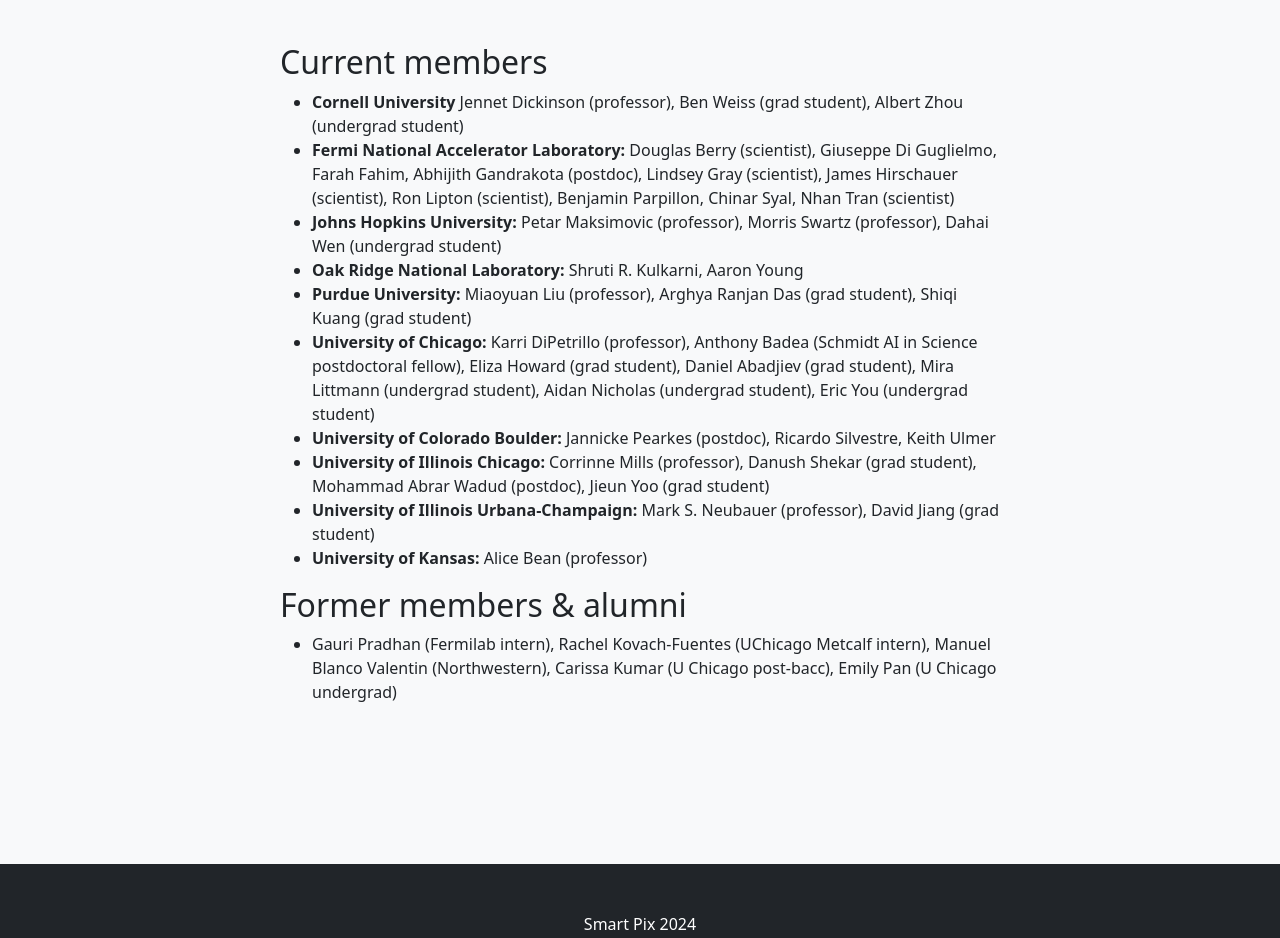
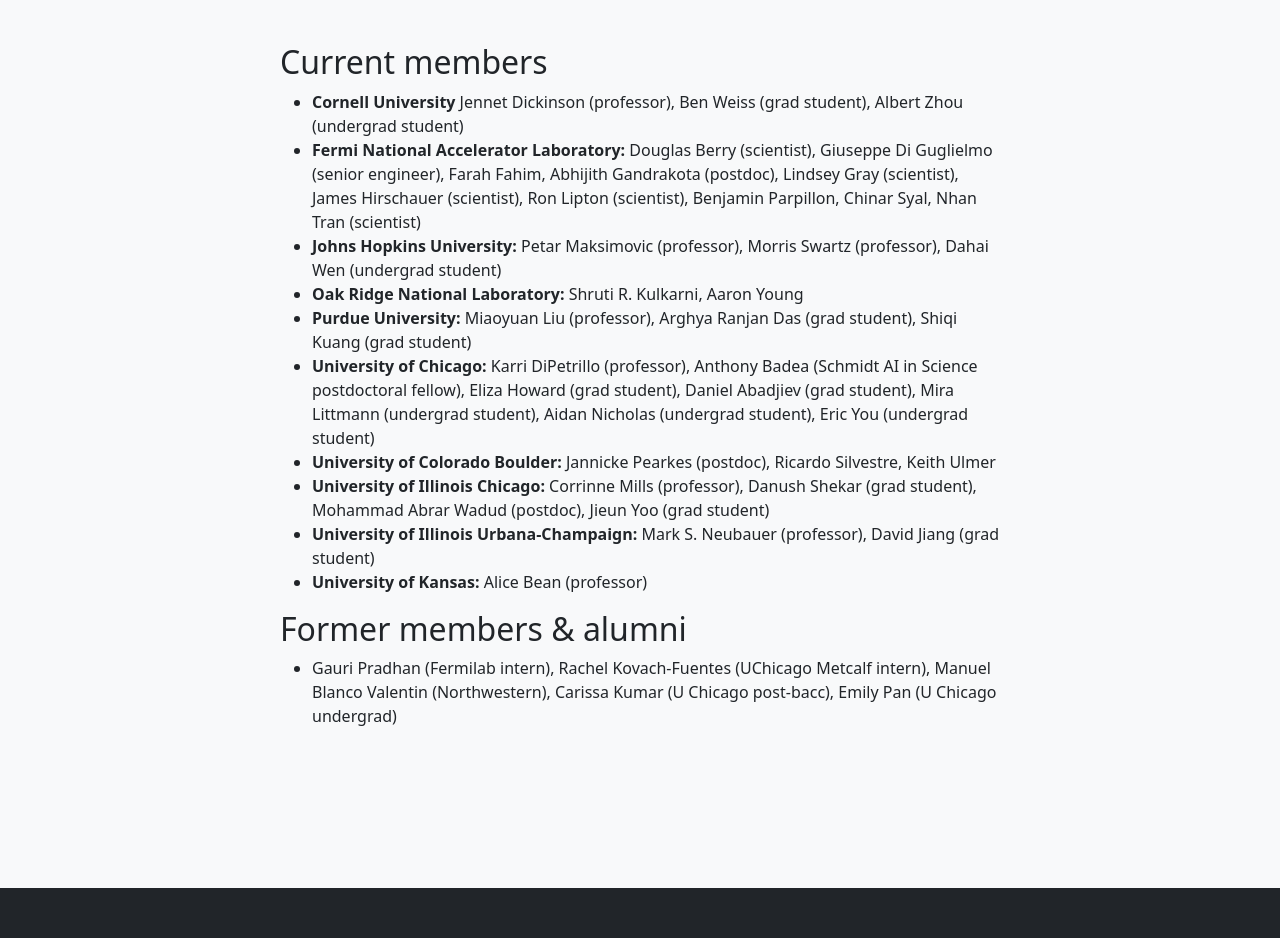
Before and after one commit to fastmachinelearning/smart-pixels, a plain HTML site: page index.html in a window 1280 px wide. Shown: the part 4860-5798 px from the top of the page. Drawn offline with nearby package versions, Linux system fonts and the light colour scheme; a script that the page names is missing.

Commit message:
update members

```diff
--- a/index.html
+++ b/index.html
@@ -147,7 +147,7 @@
                             <h2>Current members</h2>
                             <ul>
 				<li> <b>Cornell University </b>Jennet Dickinson (professor), Ben Weiss (grad student), Albert Zhou (undergrad student)</li>
-                                <li> <b>Fermi National Accelerator Laboratory: </b> Douglas Berry (scientist), Giuseppe Di Guglielmo, Farah Fahim, Abhijith Gandrakota (postdoc), Lindsey Gray (scientist), James Hirschauer (scientist), Ron Lipton (scientist), Benjamin Parpillon,
+                                <li> <b>Fermi National Accelerator Laboratory: </b> Douglas Berry (scientist), Giuseppe Di Guglielmo (senior engineer), Farah Fahim, Abhijith Gandrakota (postdoc), Lindsey Gray (scientist), James Hirschauer (scientist), Ron Lipton (scientist), Benjamin Parpillon,
                                     Chinar Syal, Nhan Tran (scientist) </li>
                                 <li> <b> Johns Hopkins University:</b>  Petar Maksimovic (professor),  Morris Swartz (professor), Dahai Wen (undergrad student)</li>
                                 <li> <b>Oak Ridge National Laboratory:</b> Shruti R. Kulkarni, Aaron Young  </li>
```
